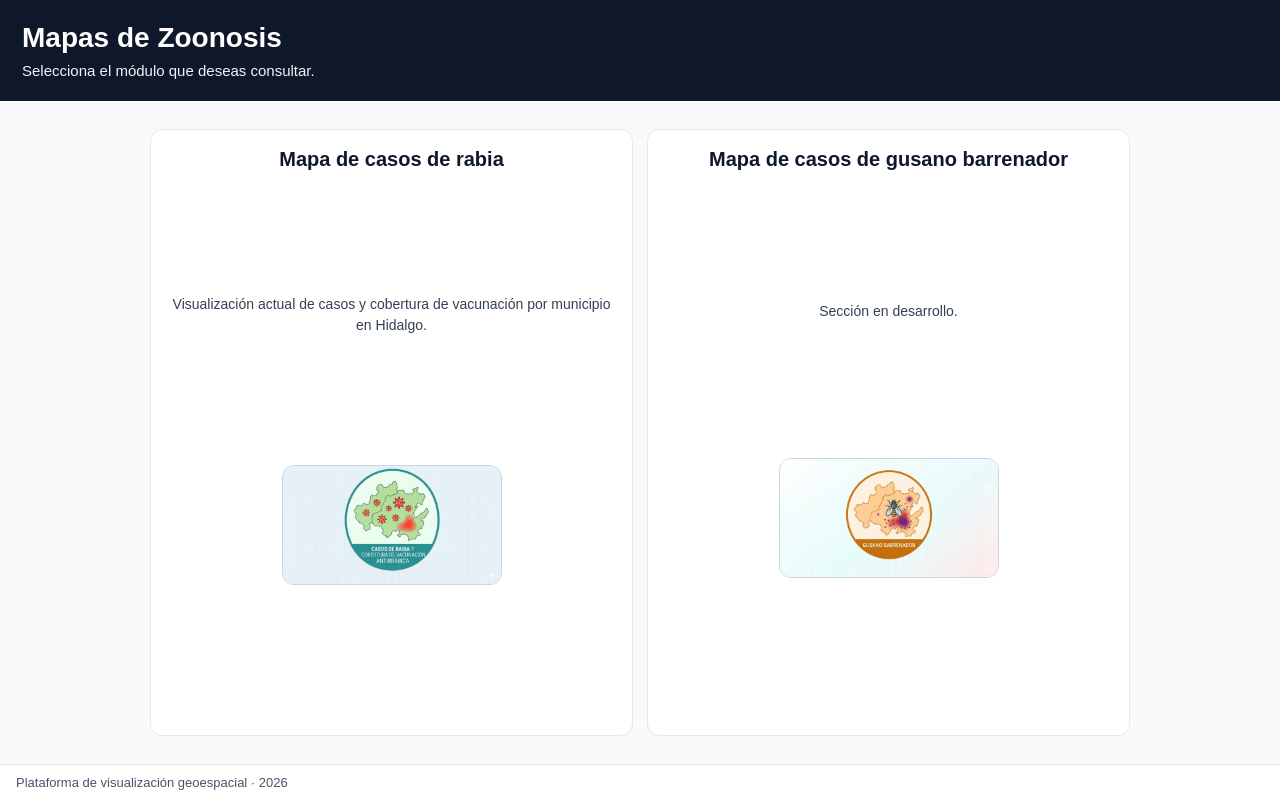
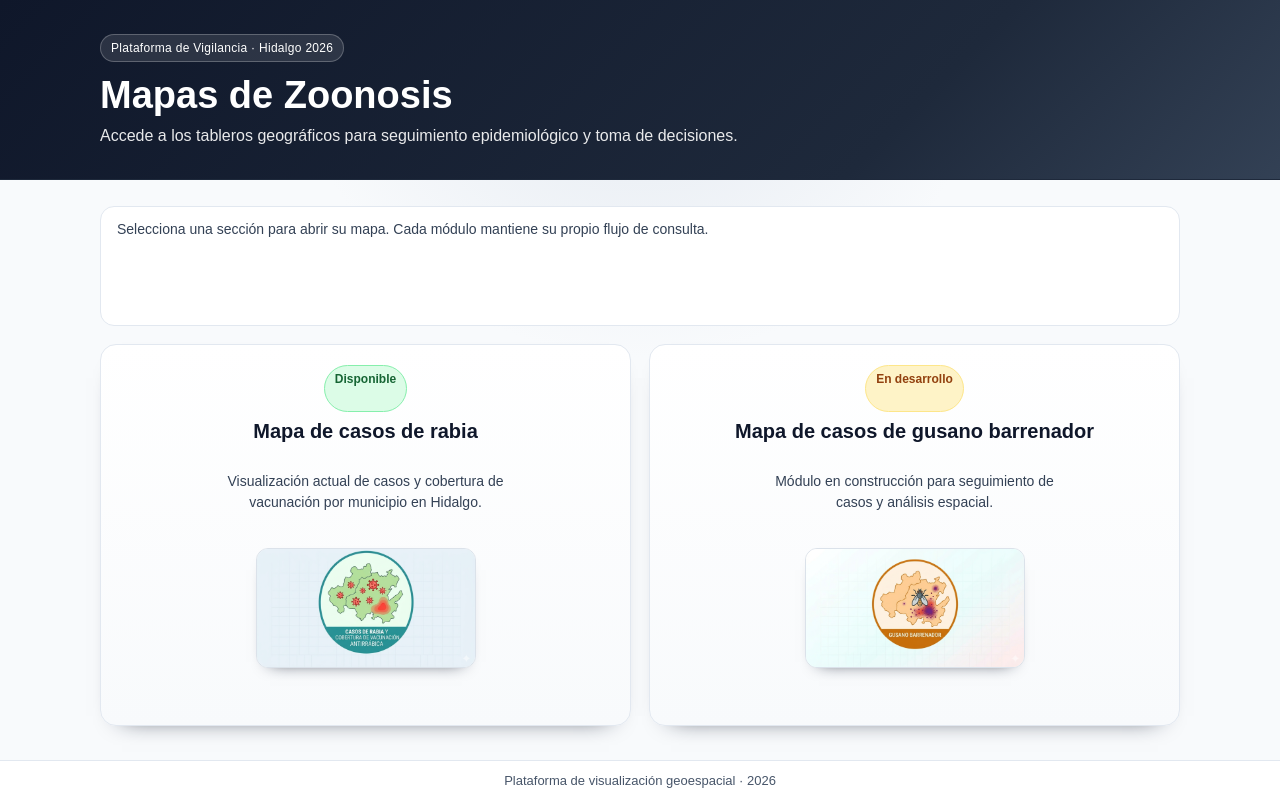
Before and after one commit to nsmn-lsc/mapas-zoonosis, a plain HTML site: page app/static/inicio.html in a window 1280 px wide. Drawn offline with Linux system fonts and the light colour scheme.

Commit message:
style: mejora interfaz de portada de inicio

```diff
--- a/app/static/inicio.html
+++ b/app/static/inicio.html
@@ -16,7 +16,7 @@
       body {
         margin: 0;
         font-family: Arial, sans-serif;
-        background: #f8fafc;
+        background: radial-gradient(circle at top, #e2e8f0 0%, #f8fafc 35%, #f8fafc 100%);
         color: #0f172a;
       }
 
@@ -27,43 +27,99 @@
       }
 
       .hero {
-        background: #0f172a;
+        background: linear-gradient(135deg, #0f172a 0%, #1e293b 70%, #334155 100%);
         color: #ffffff;
-        padding: 22px;
+        padding: 34px 24px;
+        border-bottom: 1px solid #1e293b;
+      }
+
+      .hero-wrap {
+        width: min(1080px, 92vw);
+        margin: 0 auto;
+      }
+
+      .hero-tag {
+        display: inline-block;
+        margin-bottom: 12px;
+        padding: 6px 10px;
+        border-radius: 999px;
+        border: 1px solid #ffffff3d;
+        background: #ffffff1c;
+        font-size: 12px;
+        letter-spacing: 0.3px;
       }
 
       .hero h1 {
         margin: 0;
-        font-size: 28px;
+        font-size: clamp(28px, 4vw, 38px);
       }
 
       .hero p {
-        margin: 8px 0 0;
-        font-size: 15px;
-        opacity: 0.95;
+        margin: 10px 0 0;
+        font-size: 16px;
+        opacity: 0.9;
+        max-width: 760px;
       }
 
       .content {
-        width: min(980px, 92vw);
-        margin: 28px auto;
+        width: min(1080px, 92vw);
+        margin: 26px auto 34px;
         display: grid;
-        gap: 16px;
+        gap: 18px;
+      }
+
+      .intro {
+        background: #ffffff;
+        border: 1px solid #e2e8f0;
+        border-radius: 14px;
+        padding: 14px 16px;
+        color: #334155;
+        font-size: 14px;
       }
 
       .cards {
         display: grid;
         grid-template-columns: repeat(2, minmax(0, 1fr));
-        gap: 14px;
+        gap: 18px;
       }
 
       .card {
-        background: #ffffff;
+        background: linear-gradient(180deg, #ffffff 0%, #f8fafc 100%);
         border: 1px solid #e2e8f0;
-        border-radius: 12px;
-        padding: 18px;
+        border-radius: 16px;
+        padding: 20px;
         display: grid;
         justify-items: center;
         text-align: center;
+        gap: 8px;
+        box-shadow: 0 12px 24px -22px #0f172a;
+        transition: transform 180ms ease, box-shadow 180ms ease, border-color 180ms ease;
+      }
+
+      .card:hover {
+        transform: translateY(-2px);
+        box-shadow: 0 18px 30px -20px #0f172a;
+        border-color: #cbd5e1;
+      }
+
+      .status {
+        font-size: 12px;
+        font-weight: 700;
+        padding: 6px 10px;
+        border-radius: 999px;
+        border: 1px solid;
+      }
+
+      .status.active {
+        color: #166534;
+        background: #dcfce7;
+        border-color: #86efac;
+      }
+
+      .status.pending {
+        color: #92400e;
+        background: #fef3c7;
+        border-color: #fde68a;
       }
 
       .card h2 {
@@ -77,11 +133,13 @@
         justify-content: center;
         width: 220px;
         height: 120px;
-        border: 1px solid #cbd5e1;
+        border: 1px solid #dbe2ea;
         border-radius: 12px;
         background: #ffffff;
         text-decoration: none;
         overflow: hidden;
+        box-shadow: 0 8px 16px -14px #0f172a;
+        transition: transform 180ms ease, border-color 180ms ease, box-shadow 180ms ease;
       }
 
       .icon-link img {
@@ -91,7 +149,9 @@
       }
 
       .icon-link:hover {
-        border-color: #94a3b8;
+        border-color: #64748b;
+        transform: scale(1.03);
+        box-shadow: 0 12px 24px -14px #0f172a;
       }
 
       .icon-row {
@@ -99,10 +159,11 @@
       }
 
       .card p {
-        margin: 10px 0 16px;
+        margin: 2px 0 8px;
         color: #334155;
         font-size: 14px;
         line-height: 1.5;
+        max-width: 40ch;
       }
 
       .footer {
@@ -110,12 +171,22 @@
         background: #ffffff;
         color: #475569;
         font-size: 13px;
-        padding: 10px 16px;
+        padding: 12px 16px;
+        text-align: center;
       }
 
       @media (max-width: 900px) {
         .cards {
           grid-template-columns: 1fr;
+        }
+
+        .hero {
+          padding: 26px 18px;
+        }
+
+        .icon-link {
+          width: min(100%, 320px);
+          height: 140px;
         }
       }
     </style>
@@ -123,13 +194,21 @@
   <body>
     <div class="page">
       <header class="hero">
-        <h1>Mapas de Zoonosis</h1>
-        <p>Selecciona el módulo que deseas consultar.</p>
+        <div class="hero-wrap">
+          <span class="hero-tag">Plataforma de Vigilancia · Hidalgo 2026</span>
+          <h1>Mapas de Zoonosis</h1>
+          <p>Accede a los tableros geográficos para seguimiento epidemiológico y toma de decisiones.</p>
+        </div>
       </header>
 
       <main class="content">
+        <section class="intro">
+          Selecciona una sección para abrir su mapa. Cada módulo mantiene su propio flujo de consulta.
+        </section>
+
         <section class="cards">
           <article class="card">
+            <span class="status active">Disponible</span>
             <h2>Mapa de casos de rabia</h2>
             <p>Visualización actual de casos y cobertura de vacunación por municipio en Hidalgo.</p>
             <div class="icon-row">
@@ -140,8 +219,9 @@
           </article>
 
           <article class="card">
+            <span class="status pending">En desarrollo</span>
             <h2>Mapa de casos de gusano barrenador</h2>
-            <p>Sección en desarrollo.</p>
+            <p>Módulo en construcción para seguimiento de casos y análisis espacial.</p>
             <div class="icon-row">
               <a
                 class="icon-link"
```
